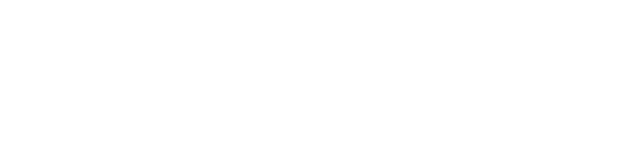
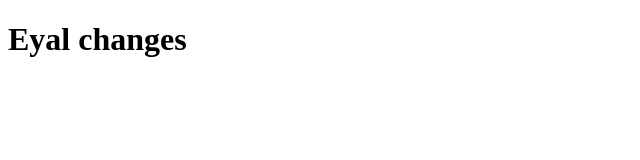
Before and after one commit to omri558/team10, a plain HTML site: page Index.html in a window 1280 px wide. Shown: the whole page, without its empty margins (0-640 px from the left). Drawn offline with Linux system fonts and the light colour scheme.

Commit message:
eyal test for new updates

```diff
--- a/Index.html
+++ b/Index.html
@@ -7,6 +7,6 @@
     <title>Document</title>
 </head>
 <body>
-
+    <h1>Eyal changes</h1>
 </body>
 </html>
```
Also changed, not shown: 1 other file.
